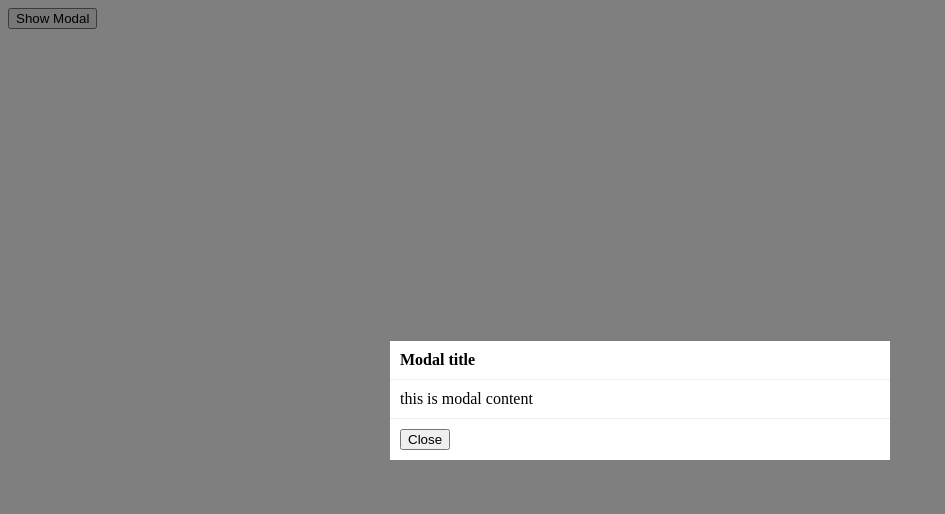
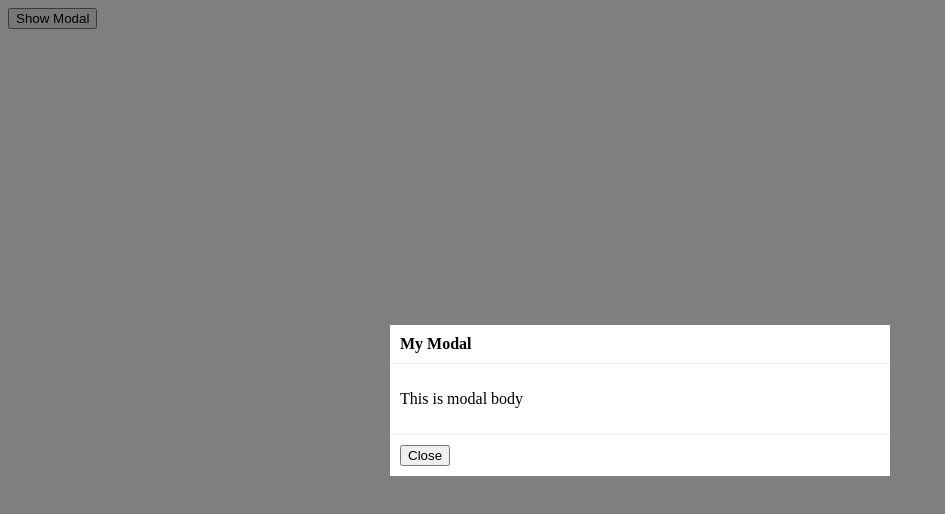
Before and after one commit to KesineeP/modal-component, a React (Create React App) app: page / in a window 1280 px wide. Both pictures are taken after a click on the button "Show Modal". Shown: the top 514 px of the page, without its empty margins (0-945 px from the left). Built offline with nearby package versions, Linux system fonts and the light colour scheme.

Commit message:
Added Dynamic Modal Content

```diff
--- a/src/App.js
+++ b/src/App.js
@@ -7,9 +7,11 @@ export default function App() {
   return (
     <div className="App">
       <button onClick={() => setShow(true)}>Show Modal</button>
-      {show && <Modal show={show} onClose={() => setShow(false)}></Modal>}
-      {/* if show is true will show modal */}
-      {/* <Modal onClose={() => setShow(false)} show={show} /> */}
+      {show && (
+        <Modal show={show} onClose={() => setShow(false)} title="My Modal">
+          <p>This is modal body</p>
+        </Modal>
+      )}
     </div>
   );
 }
--- a/src/Modal/Modal.js
+++ b/src/Modal/Modal.js
@@ -1,14 +1,26 @@
-import React from "react";
+import React, { useEffect } from "react";
 import "./Modal.css";
 
 const Modal = (props) => {
+  const closeOnEscapeKeyDown = (e) => {
+    if ((e.charCode || e.keyCode) === 27) {
+      props.onClose();
+    }
+  };
+
+  useEffect(() => {
+    document.body.addEventListener("keydown", closeOnEscapeKeyDown);
+    return function cleanup() {
+      document.body.removeEventListener("keydown", closeOnEscapeKeyDown);
+    };
+  }, []);
   return (
     <div className="modal" onClick={props.onClose}>
       <div className="modal-content" onClick={(e) => e.stopPropagation()}>
         <div className="modal-header">
-          <h4 className="modal-title">Modal title</h4>
+          <h4 className="modal-title">{props.title}</h4>
         </div>
-        <div className="modal-body">this is modal content</div>
+        <div className="modal-body">{props.children}</div>
         <div className="modal-footer">
           <button onClick={props.onClose} className="button">
             Close
```
